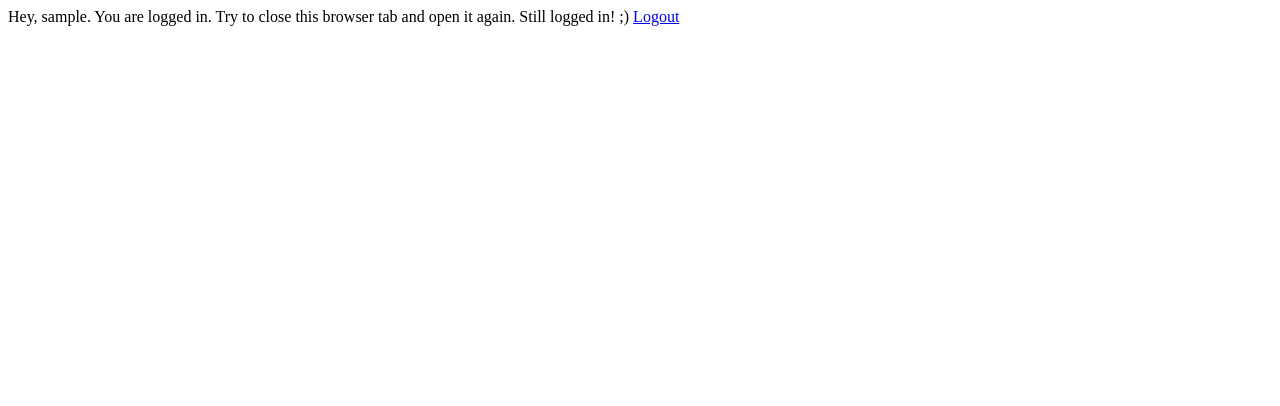
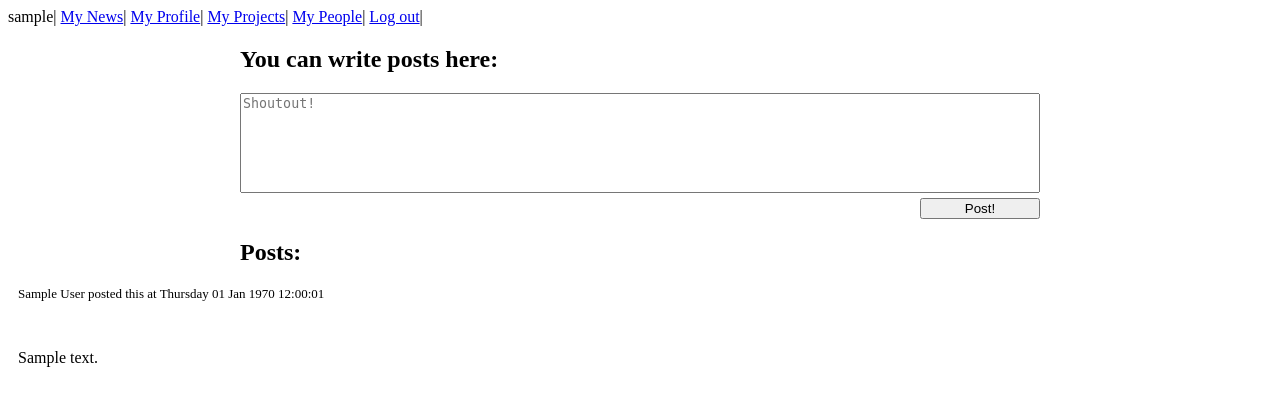
Before and after one commit to Divole/WorkJolt, a PHP site: page / in a window 1280 px wide. Shown: the top 406 px of the page. Run offline with PHP 8.4, Linux system fonts and the light colour scheme; the visitor is signed in with stand-in values (Sample User, id 1); tables that the repository leaves empty hold one stand-in row (values such as "Sample post"); some libraries are stand-ins or nearby versions.

Commit message:
Added news feed

```diff
--- a/PMWJ/classes/Login.php
+++ b/PMWJ/classes/Login.php
@@ -67,7 +67,7 @@ class Login
                 $username = $this->db_connection->real_escape_string($_POST['username']);
 
                 // database query, getting all the info of the selected user
-                $sql = "SELECT username, password
+                $sql = "SELECT id, username, password
                         FROM users
                         WHERE username = '" . $username . "';";
                 $result_of_login_check = $this->db_connection->query($sql);
@@ -83,6 +83,7 @@ class Login
                     if (password_verify($_POST['password'], $result_row->password)) {
 
                         // write user data into PHP SESSION (a file on your server)
+						$_SESSION['id']=$result_row->id;
                         $_SESSION['username'] = $result_row->username;
                         $_SESSION['user_login_status'] = 1;
 
--- /dev/null
+++ b/PMWJ/classes/news.php
@@ -0,0 +1,139 @@
+<?php
+
+/**
+ * Class news
+ * handles the user's login and logout process
+ */
+class News
+{
+    /**
+     * @var object The database connection
+     */
+    private $db_connection = null;
+    /**
+     * @var array Collection of error messages
+     */
+    public $errors = array();
+    /**
+     * @var array Collection of success / neutral messages
+     */
+    public $messages = array();
+
+
+    /**
+     * the function "__construct()" automatically starts whenever an object of this class is created,
+     * you know, when you do "$login = new Login();"
+     */
+    public function __construct()
+    {
+        // create/read session, absolutely necessary
+
+		 if (isset($_GET["logout"])) {
+            $this->doLogout();
+        }
+
+	}
+
+		function isFriend($user_id,$post){
+	$ctrl=false;
+	$friends=array();
+	$friends=$this->getFriends($user_id);
+		$friends[]=(int)$user_id;
+
+				foreach($friends as $i =>$value){
+					if($post[1]==$value){
+						$ctrl=true;
+					}
+	}
+	return $ctrl;
+	}
+
+		function getPosts($user_id){
+
+		$allPosts=array();
+		$friendsPosts=array();
+
+		 // create a database connection, using the constants from config/db.php (which we loaded in index.php)
+            $this->db_connection = new mysqli(DB_HOST, DB_USER, DB_PASS, DB_NAME);
+
+            // change character set to utf8 and check it
+            if (!$this->db_connection->set_charset("utf8")) {
+                $this->errors[] = $this->db_connection->error;
+            }
+
+            // if no connection errors (= working database connection)
+            if (!$this->db_connection->connect_errno) {
+
+
+
+                // database query, getting all the info of the selected user
+
+			if ($SQL = $this->db_connection->prepare("SELECT * FROM posts ORDER BY date_posted DESC LIMIT 10")){
+				$SQL-> execute();
+				$SQL-> store_result();
+				$SQL-> bind_result($id, $added_by, $body, $date_added);
+				while($SQL->fetch()){
+					   $post=array($id,$added_by,$body,$date_added);
+					   $allPosts[]=$post;
+					   }
+							$SQL ->close();
+
+
+			}
+
+			foreach($allPosts as $i => $value){
+
+				if($this->isFriend($user_id,$value)){
+				$friendsPosts[]=$value;
+
+				}
+			}
+					?><script>console.log(<?php echo var_dump($friendsPosts);?>);</script><?php
+		return $friendsPosts;
+			}
+		}
+
+	function getFriends($userID)
+{
+	$friends=array();
+    if ($SQL = $this->db_connection->prepare("SELECT `friend_id` FROM `friends` WHERE `user_id` = ? "))
+    {
+        $SQL->bind_param('i',$userID);
+        $SQL->execute();
+        $SQL->store_result();
+        $SQL->bind_result($to);
+		while($SQL->fetch()){
+			$friends[]=$to;
+		}
+        $SQL->close();
+
+	}
+    return $friends;
+}
+
+function getUserName($userID)
+{
+    if ($SQL = $this->db_connection->prepare("SELECT `fname`, `lname` FROM `users` WHERE `id` = ?"))
+    {
+        $SQL->bind_param('i',$userID);
+        $SQL->execute();
+        $SQL->store_result();
+        $SQL->bind_result($fname, $lname);
+        $SQL->fetch();
+        $SQL->close();
+    }
+    return $fname . " " . $lname;
+}
+
+function doLogout()
+    {
+        // delete the session of the user
+        $_SESSION = array();
+        session_destroy();
+        // return a little feeedback message
+        $this->messages[] = "You have been logged out.";
+
+    }
+
+}
+?>
--- a/PMWJ/index.php
+++ b/PMWJ/index.php
@@ -25,9 +25,10 @@ $login = new Login();
 // ... ask if we are logged in here:
 if ($login->isUserLoggedIn() == true) {
     // the user is logged in.
-    include("views/logged_in.php");
+    include("news_feed.php");
 
 } else {
     // the user is not logged in.
     include("views/not_logged_in.php");
 }
+?>
--- /dev/null
+++ b/PMWJ/news_feed.php
@@ -0,0 +1,64 @@
+
+<!DOCTYPE html>
+<html lang="en">
+
+  <body>
+    <header>
+
+    </header>
+    <nav>
+			<?php echo $_SESSION['username'];?>|
+          <a href="?">My News</a>|
+
+          <a href="?">My Profile</a>|
+
+          <a href="?">My Projects</a>|
+
+          <a href="?">My People</a>|
+
+          <a href="index.php?logout">Log out</a>|
+
+    </nav>
+    <div id="content" style="width:800px; margin:auto;">
+
+      <h2>You can write posts here:</h2>
+      <form action='processPost.php' method='post'>
+        <textarea name='bodytext' id='bodytext' placeholder='Shoutout!'
+        style=' resize: none; width: 800px; height:100px; margin-bottom:5px;'></textarea>
+        <div align='right'>
+          <input id='submitbutton' class='posts post-submit' type='submit' value='Post!'
+          style=' position: relative; width: 120px;'/>
+        </div>
+      </form>
+    </div>
+    <div id="content" style="width:800px; margin:auto;">
+      <h2>Posts:</h2>
+
+	  </div>
+<?php
+	require_once("classes/News.php");
+
+	$news=new News();
+	$posts=$news->getPosts($_SESSION['id']);
+		?><script>console.log(<?php echo var_dump($posts);?>);</script><?php
+	foreach($posts as $i => $value){
+		?><script>console.log('bent');</script><?php
+		$POST_ADDED_BY=$news->getUserName(htmlentities( stripslashes($value[1])));
+		$POST_BODY=htmlentities( stripslashes($value[2]));
+		$POST_DATE=date('l d M Y h:i:s',$value[3]);
+
+?>
+
+                             <p style='margin-left: 10px; margin-top: 5px; width:100%;font-size:13px;'>
+                               <?php echo $POST_ADDED_BY." posted this at ".$POST_DATE; ?>
+                             </p>
+                             <br/>
+                             <p style='margin-left: 10px;'><?php echo $POST_BODY;?></p>
+
+  </body>
+</html>
+
+<?php
+	}
+
+?>
```
